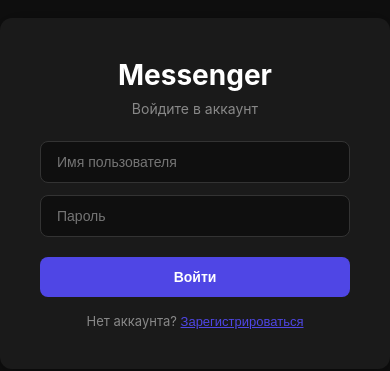
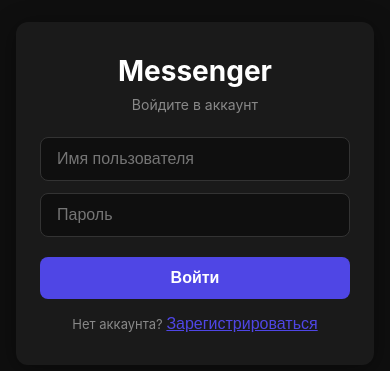
Before and after one commit to jameclaude33-ai/messenger, a Next.js app in the folder client/: page / in a window 390 px wide. Shown: the part 229-600 px from the top of the page. Built offline with nearby package versions, Linux system fonts and the light colour scheme; no server answers.

Commit message:
Mobile: viewport meta, PWA manifest, safe area insets, dvh units

```diff
--- a/client/src/components/AuthScreen.js
+++ b/client/src/components/AuthScreen.js
@@ -76,12 +76,14 @@
     alignItems: 'center',
     justifyContent: 'center',
     height: '100vh',
+    height: '100dvh',
     background: '#0f0f0f',
+    padding: '16px',
   },
   card: {
     background: '#1a1a1a',
     borderRadius: '12px',
-    padding: '40px',
+    padding: '32px 24px',
     width: '100%',
     maxWidth: '400px',
     boxShadow: '0 4px 24px rgba(0,0,0,0.4)',
--- a/client/src/pages/_document.js
+++ b/client/src/pages/_document.js
@@ -3,7 +3,15 @@
 export default function Document() {
   return (
     <Html lang="ru">
-      <Head />
+      <Head>
+        <meta name="viewport" content="width=device-width, initial-scale=1, maximum-scale=1, user-scalable=no, viewport-fit=cover" />
+        <meta name="theme-color" content="#0f0f0f" />
+        <meta name="apple-mobile-web-app-capable" content="yes" />
+        <meta name="apple-mobile-web-app-status-bar-style" content="black-translucent" />
+        <meta name="mobile-web-app-capable" content="yes" />
+        <meta name="format-detection" content="telephone=no" />
+        <link rel="manifest" href="/manifest.json" />
+      </Head>
       <body>
         <Main />
         <NextScript />
--- a/client/src/pages/index.js
+++ b/client/src/pages/index.js
@@ -185,6 +185,7 @@
     display: 'flex',
     flexDirection: 'column',
     height: '100vh',
+    height: '100dvh',
     background: '#0f0f0f',
   },
   body: {
@@ -198,6 +199,7 @@
     borderRight: '1px solid #2a2a2a',
     display: 'flex',
     flexDirection: 'column',
+    flexShrink: 0,
   },
   tabs: {
     display: 'flex',
--- a/client/src/styles/global.js
+++ b/client/src/styles/global.js
@@ -7,15 +7,35 @@
         box-sizing: border-box;
       }
 
-      body {
+      html, body {
         font-family: -apple-system, BlinkMacSystemFont, 'Segoe UI', Roboto, sans-serif;
         background: #0f0f0f;
         color: #e0e0e0;
-        height: 100vh;
+        height: 100%;
+        height: -webkit-fill-available;
+        overflow: hidden;
+        -webkit-text-size-adjust: 100%;
+        -webkit-tap-highlight-color: transparent;
       }
 
       #__next {
-        height: 100vh;
+        height: 100%;
+        height: -webkit-fill-available;
+        display: flex;
+        flex-direction: column;
+      }
+
+      input, textarea, button {
+        font-size: 16px !important;
+      }
+
+      @supports (padding: env(safe-area-inset-top)) {
+        body {
+          padding-top: env(safe-area-inset-top);
+          padding-bottom: env(safe-area-inset-bottom);
+          padding-left: env(safe-area-inset-left);
+          padding-right: env(safe-area-inset-right);
+        }
       }
 
       @media (max-width: 768px) {
@@ -28,6 +48,7 @@
           left: 0;
           width: 260px;
           height: 100vh;
+          height: 100dvh;
           z-index: 100;
           background: #1a1a1a;
         }
```
Also changed, not shown: client/public/manifest.json (added).
